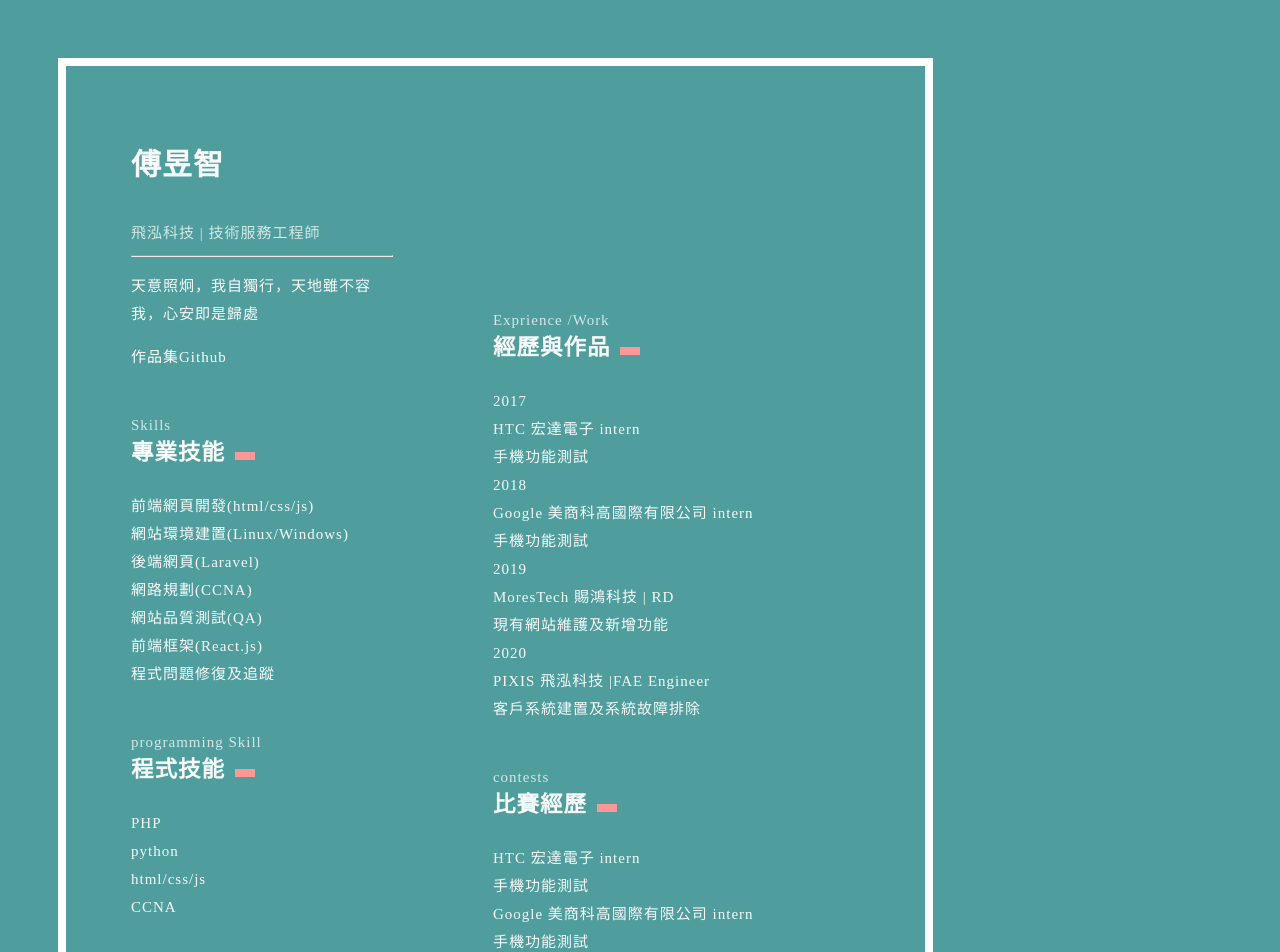
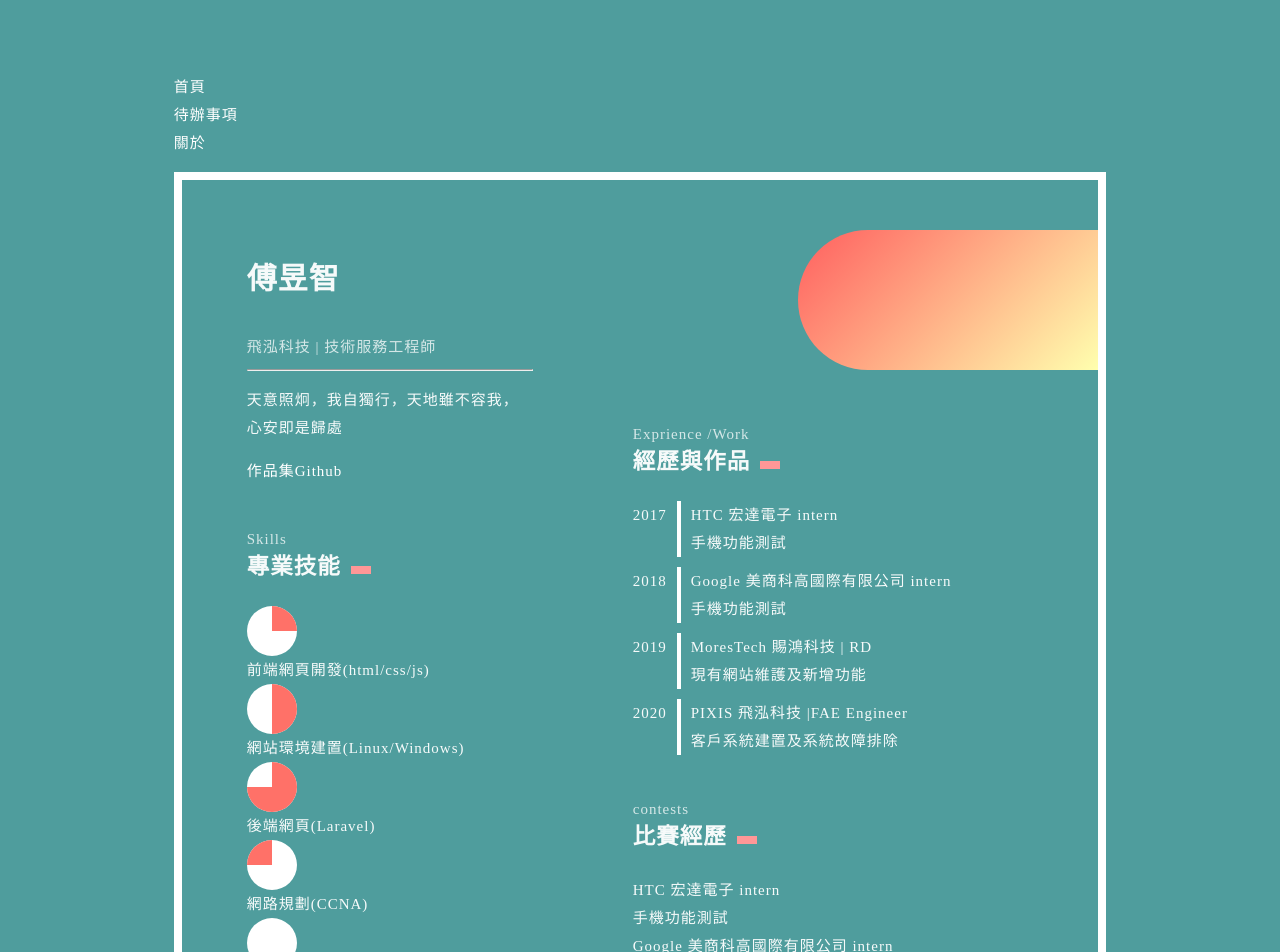
Before and after one commit to nttu94507/React2, a React app: page /#/ in a window 1280 px wide. Shown: the top 952 px of the page. Built offline with nearby package versions, Linux system fonts and the light colour scheme; the HTML template or start-up script is replaced by a standard one.

Commit message:
release 1.1.0

```diff
--- a/src/component/About/About.tsx
+++ b/src/component/About/About.tsx
@@ -10,65 +10,76 @@ const About =() => {
             <h4>飛泓科技 | 技術服務工程師</h4>
             <hr />
             <p>天意照炯，我自獨行，天地雖不容我，心安即是歸處</p>
-            <div className="buttons">
-            <a className="btn fill" href="https://github.com/nttu94507" target="_blank" >作品集</a>
-            <a className="btn" href="https://github.com/nttu94507" target="_blank" >Github</a>
+            <div className={styles.buttons}>
+            <a className={`${styles.btn} ${styles.fill}`} href="https://github.com/nttu94507" target="_blank" >作品集</a>
+            <a className={styles.btn} href="https://github.com/nttu94507" target="_blank" >Github</a>
             </div>
-            <div className="block">
+            <div className={styles.block}>
             <h4>Skills</h4>
             <h2>專業技能</h2>
-            <ul className="listSkill">
+            <ul className={styles.listSkill}>
                 <li>
-                <div className="circle"></div>
+                <div className={styles.circle}>
+                  <div className={styles.p90}></div>
+                </div>
                 前端網頁開發(html/css/js)
                 </li>
                 <li>
-                <div className="circle"></div>
+                <div className={styles.circle}>
+                  <div className={styles.p90}></div>
+                  <div className={styles.p180}></div>
+                </div>
                 網站環境建置(Linux/Windows)
                 </li>
                 <li>
-                <div className="circle"></div>
+                <div className={styles.circle}>
+                  <div className={styles.p90}></div>
+                  <div className={styles.p180}></div>
+                  <div className={styles.p270}></div>
+                </div>
                 後端網頁(Laravel)
                 </li>
                 <li>
-                <div className="circle"></div>
+                <div className={styles.circle}>
+                <div className={styles.p360}></div>
+                </div>
                 網路規劃(CCNA)
                 </li>
                 <li>
-                <div className="circle"></div>
+                <div className={styles.circle}></div>
                 網站品質測試(QA)
                 </li>
                 <li>
-                <div className="circle"></div>
+                <div className={styles.circle}></div>
                 前端框架(React.js)
                 </li>
                 <li>
-                <div className="circle"></div>
+                <div className={styles.circle}></div>
                 程式問題修復及追蹤
                 </li>
             </ul>
-            <div className="block">
+            <div className={styles.block}>
                 <h4>programming Skill</h4>
                 <h2>程式技能</h2>
-                <ul className="listProgram">
+                <ul className={styles.listProgram}>
                 <li>PHP
-                    <div className="bar">
-                    <div className="vlaue"></div>
+                    <div className={styles.bar}>
+                    <div className={styles.vlaue}></div>
                     </div>
                 </li>
                 <li>python
-                    <div className="bar">
-                    <div className="vlaue"></div>
+                    <div className={styles.bar}>
+                    <div className={styles.vlaue}></div>
                     </div>
                 </li>
                 <li>html/css/js
-                    <div className="bar">
-                    <div className="vlaue"></div>
+                    <div className={styles.bar}>
+                    <div className={styles.vlaue}></div>
                     </div>
                 </li>
                 <li>CCNA
-                    <div className="bar">
-                    <div className="vlaue"></div>
+                    <div className={styles.bar}>
+                    <div className={styles.vlaue}></div>
                     </div>
                 </li>
                 </ul>
@@ -77,30 +88,30 @@ const About =() => {
         </div>
 
         <div className={styles.right}>
-    <div className="decoration"></div>
-    <div className="block">
+    <div className={styles.decoration}></div>
+    <div className={styles.block}>
       <h4>Exprience /Work</h4>
       <h2>經歷與作品</h2>
-      <ul>
-        <li className="year">2017
+      <ul className={styles.listExperience}>
+        <li className={styles.year}>2017
           <ul>
             <li>HTC 宏達電子 intern</li>
             <li>手機功能測試</li>
           </ul>
         </li>
-        <li className="year">2018
+        <li className={styles.year}>2018
           <ul>
             <li>Google 美商科高國際有限公司 intern</li>
             <li>手機功能測試</li>
           </ul>
         </li>
-        <li className="year">2019
+        <li className={styles.year}>2019
           <ul>
             <li>MoresTech 賜鴻科技 | RD</li>
             <li>現有網站維護及新增功能</li>
           </ul>
         </li>
-        <li className="year">2020
+        <li className={styles.year}>2020
           <ul>
             <li>PIXIS 飛泓科技 |FAE Engineer</li>
             <li>客戶系統建置及系統故障排除</li>
@@ -108,7 +119,7 @@ const About =() => {
         </li>
       </ul>
     </div>
-    <div className="block hidden">
+    <div className={styles.year}>
       <h4>contests</h4>
       <h2>比賽經歷</h2>
       <ul>
--- a/src/component/Main/Main.tsx
+++ b/src/component/Main/Main.tsx
@@ -8,12 +8,14 @@ import styles from '../../index.scss'
 
 
 const Main =() =>(
-    <div className={styles.title}>
-        <ul className={styles.hidden}>
+    <div>
+        <div className={styles.title}>
+        <ul >
             <li><Link to="/" data-testid="homeLink">首頁</Link></li>
             <li><Link to="/todolist" data-testid="todolistLink">待辦事項</Link></li>
             <li><Link to="/about" >關於</Link></li>
         </ul>
+        </div>
         <Switch>
             <Route exact path='/' component={About} />
             {/* <Route exact path='/' component={Content} /> */}
--- a/src/index.scss
+++ b/src/index.scss
@@ -11,7 +11,7 @@
       // max-width:1500px;
       padding:50px;
       display:flex;
-      // justify-content:center;
+      justify-content:center;
       background-color: #4F9D9D;
       //#FF9966
       color:rgba(255,255,255,0.95);
@@ -102,3 +102,46 @@
       right: 0;
       top: 50px;
     }
+
+    .listExperience>li {
+      display: flex;
+      margin-bottom: 10px;
+    }
+
+    .listExperience li ul{
+      padding-left: 10px;
+      margin-left: 10px;
+      border-left: 4px solid white;
+    }
+
+    .circle{
+      width: 50px;
+      height: 50px;
+      background-color: #fff;
+      border-radius :50% ;
+      position: relative;
+      overflow: hidden;
+    }
+
+    .p90,.p180,.p270,.p360{
+      width: 50%;
+      height: 50%;
+      position: absolute;
+      left:50%;
+      top: 0;
+      background-color: #FF7168;
+    }
+
+    .p180{
+      top: 50%;
+    }
+
+    .p270{
+      left: 0;
+      top: 50%;
+    }
+
+    .p360{
+      left: 0;
+      top: 0;
+    }
```
Also changed, not shown: 1 other file (tests, documents, lock files or other folders).
